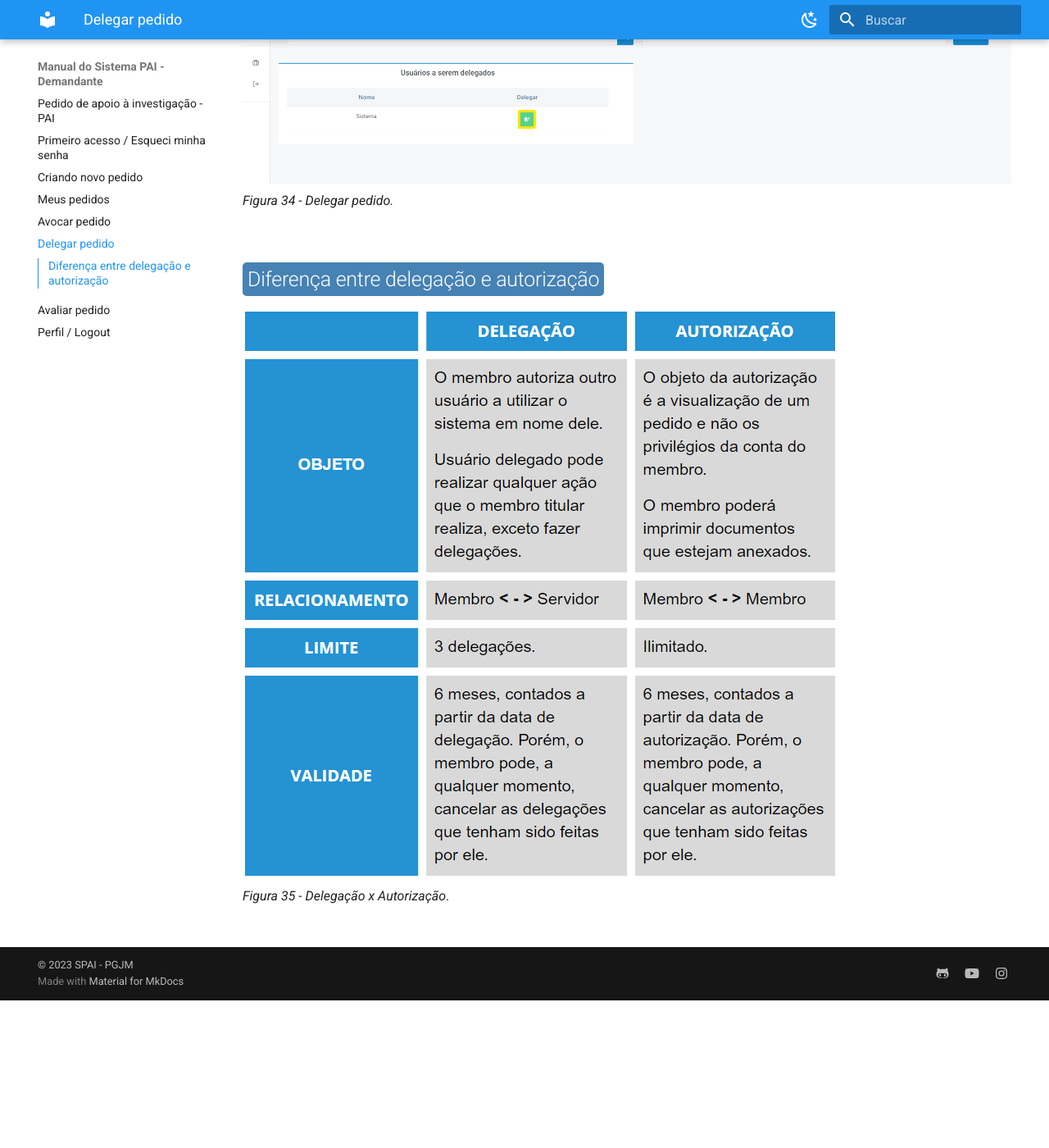
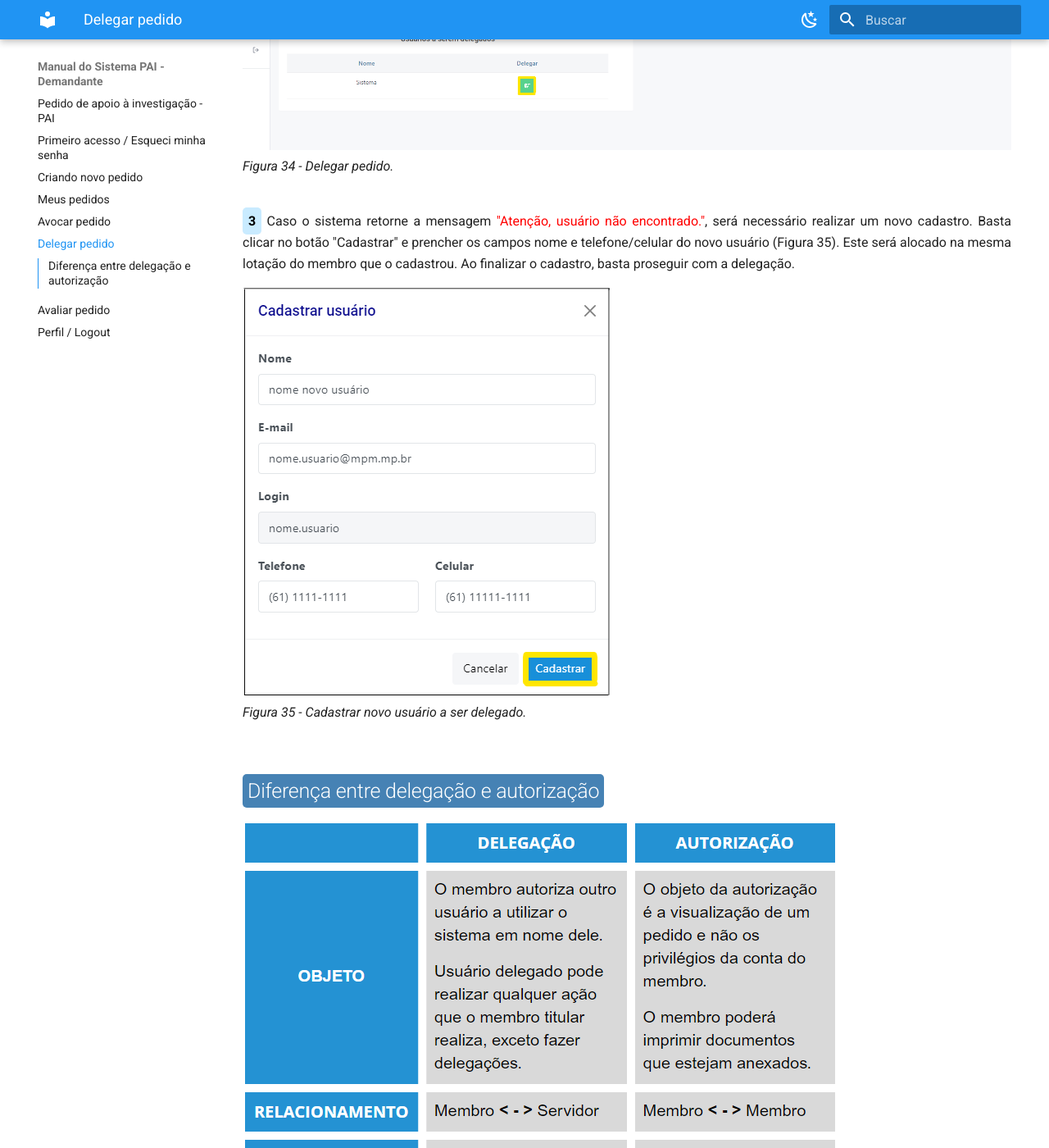
Before and after one commit to PGJM-SPAI/Manual-PAI, an MkDocs documentation site: the page built from docs/pagina5.md, in a window 1280 px wide and 1400 px high, scrolled down 913 px. Shown: the whole window at 82% size. Built offline with MkDocs 1.6.1 and Material for MkDocs 9.7.7, drawn with Linux system fonts in a browser that asks for light colours; before the commit the page ends 2133 px from its top, so only the background shows below that; some of the changed text lies outside the part shown.

Commit message:
Cadastrar usuário a ser delegado

```diff
--- a/docs/pagina5.md
+++ b/docs/pagina5.md
@@ -1,6 +1,6 @@
 # Delegar pedido
 
-<p style="text-align: justify;"><span style="background-color: #c9ebff; border-radius: 5px; padding: 7px; color: #000000; font-weight: bold; ">1</span> Clique no botão “Delegar”, localizado no menu lateral (Figura 33).</p><br>
+<p style="text-align: justify;"><span style="background-color: #c9ebff; border-radius: 5px; padding: 7px; color: #000000; font-weight: bold; ">1</span> Clique no botão “Delegar”, localizado no menu lateral (Figura 33).</p>
 
 ![Login](img/DelegarPedido.png)
 *Figura 33 - Menu lateral "Delegar"*. <br><br>
@@ -12,7 +12,12 @@
 ![Login](img/BotaoDeDelegacao.png)
 *Figura 34 - Delegar pedido.* <br><br>
 
+<p style="text-align: justify;"><span style="background-color: #c9ebff; border-radius: 5px; padding: 7px; color: #000000; font-weight: bold; ">3</span> Caso o sistema retorne a mensagem <span style="color: red;">"Atenção, usuário não encontrado."</span>, será necessário realizar um novo cadastro. Basta clicar no botão "Cadastrar" e prencher os campos nome e telefone/celular do novo usuário (Figura 35). Este será alocado na mesma lotação do membro que o cadastrou. Ao finalizar o cadastro, basta proseguir com a delegação. </p>
+
+![Login](img/CadastrarDelegação.png)<br>
+*Figura 35 - Cadastrar novo usuário a ser delegado.* <br><br>
+
 ## <span style="background-color: #4682B4; border-radius: 5px; padding: 6px; color: #FFFFFF">Diferença entre delegação e autorização</span>
 
 ![Login](img/DelegaçãoAutorização.png)<br>
-*Figura 35 - Delegação x Autorização*. <br><br>
+*Figura 36 - Delegação x Autorização*. <br><br>
```
Also changed, not shown: docs/pagina2.md (+2 -3 lines), docs/pagina6.md (+2 -2 lines), docs/pagina7.md (+4 -4 lines), docs/img/CadastrarDelegação.png (added).
